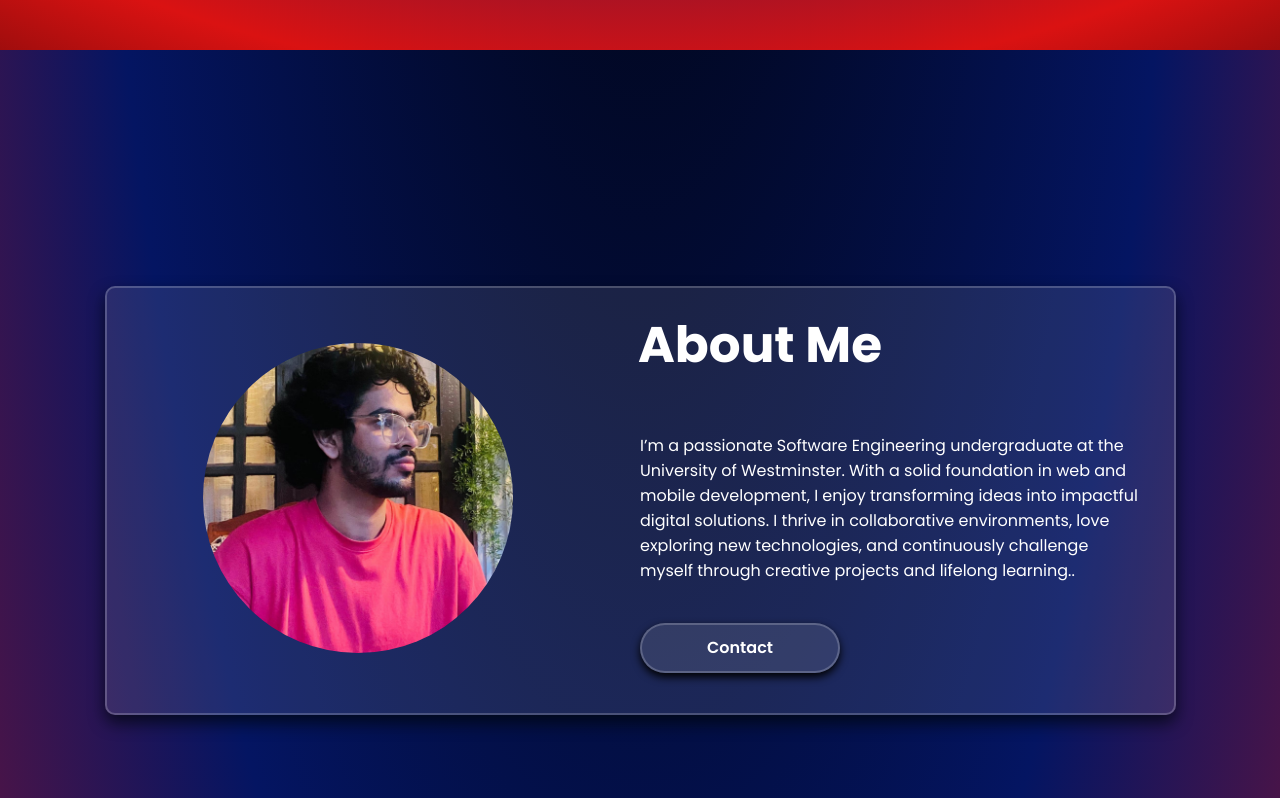
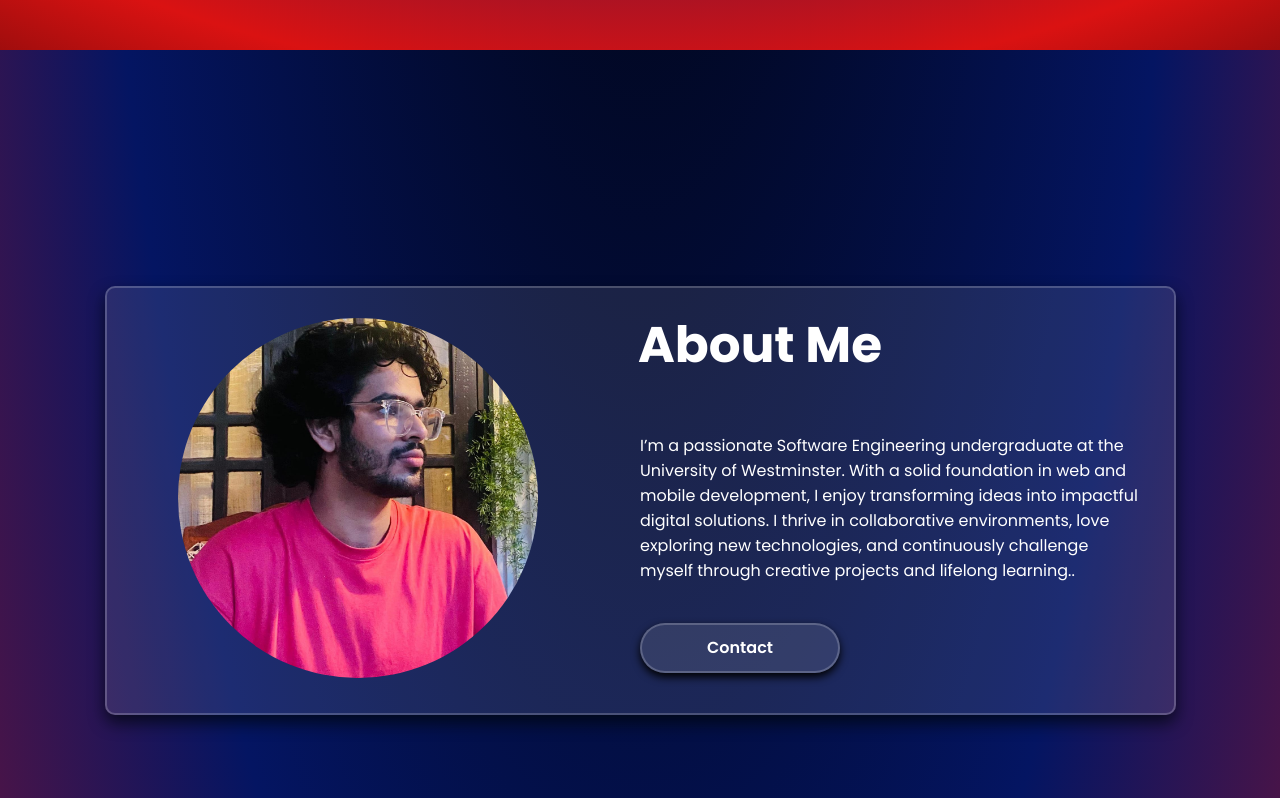
Before and after one commit to UthsaraEthmal/Portfolio-Website-Ethmal-Uthsara, a React (Vite) app: page / in a window 1280 px wide. Shown: the part 800-1598 px from the top of the page. Built offline with nearby package versions, Linux system fonts and the light colour scheme; a web font is replaced by a local one.

Commit message:
Fix: about position

```diff
--- a/src/Comp/AboutComp/About.css
+++ b/src/Comp/AboutComp/About.css
@@ -39,8 +39,8 @@
   display: flex;
 }
 .about-pic {
-  width: 350px;
-  height: 350px;
+  width: 400px;
+  height: 400px;
   border-radius: 50%;
   object-fit: cover;
   padding: 20px;
```
